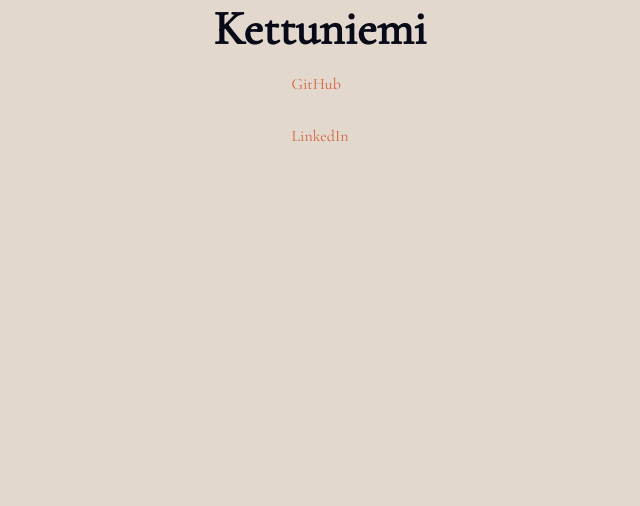
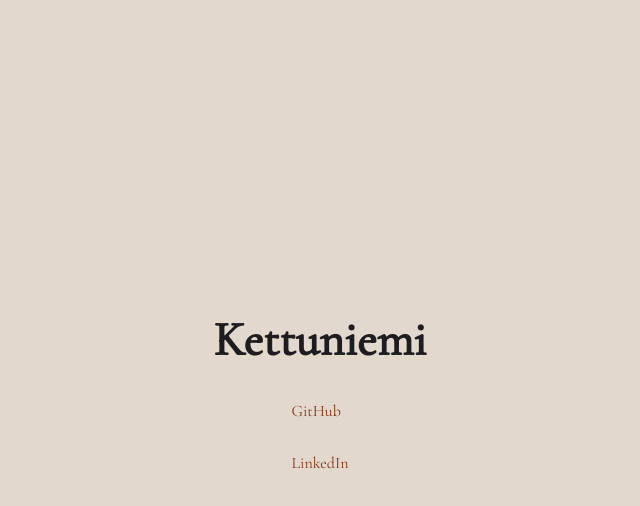
Before and after one commit to laurinie/kettuniemi, a plain HTML site: page index.html in a window 1280 px wide. Shown: the whole page, without its empty margins (320-960 px from the left). Drawn offline with nearby package versions, Linux system fonts and the light colour scheme.

Commit message:
center + fix colors

```diff
--- a/index.html
+++ b/index.html
@@ -13,9 +13,10 @@
     <meta name="viewport" content="initial-scale=1, width=device-width" />
     <style>
       :root {
-        --main-color: rgb(9, 10, 23);
+        --main-color: hsl(235.71deg 5.29% 12.03%);
         --secondary-color: rgb(227, 216, 206);
-        --highlight-color: #d1643d;
+        --highlight-color: hsl(16, 72%, 30%);
+        --highlight-color-dark: hsl(16deg 72% 60%);
       }
       html {
         font-size: 16px;
@@ -24,20 +25,15 @@
       body {
         font-family: "Cormorant Garamond", serif;
         height: 100%;
-        min-height: calc(100vh - 10rem);
+        min-height: 100vh;
         background-color: var(--secondary-color);
         color: var(--main-color);
         margin: 0;
       }
-      @media (prefers-color-scheme: dark) {
-        body {
-          background: var(--main-color);
-          color: var(--secondary-color);
-        }
-      }
       .container {
         display: flex;
         flex-direction: column;
+        gap: 1rem;
         align-items: center;
         justify-content: center;
       }
@@ -87,15 +83,27 @@
         position: relative;
         outline: none;
       }
+      @media (prefers-color-scheme: dark) {
+        body {
+          background: var(--main-color);
+          color: var(--secondary-color);
+        }
+        a {
+          color: var(--highlight-color-dark);
+        }
+        li > a:before {
+          background: var(--secondary-color);
+        }
+      }
     </style>
   </head>
-  <body>
-    <div class="container">
-      <h1>Kettuniemi</h1>
-      <ul>
-        <li><a href="https://github.com/laurinie">GitHub</a></li>
-        <li><a href="https://www.linkedin.com/in/kettuniemi/">LinkedIn</a></li>
-      </ul>
-    </div>
+  <body class="container">
+    <h1>Kettuniemi</h1>
+    <ul>
+      <li><a href="https://github.com/laurinie">GitHub</a></li>
+      <li>
+        <a href="https://www.linkedin.com/in/kettuniemi/">LinkedIn</a>
+      </li>
+    </ul>
   </body>
 </html>
```
